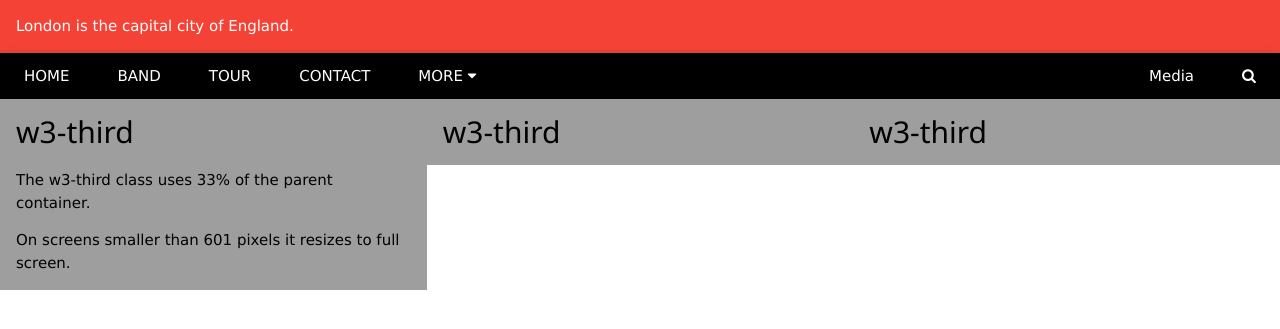
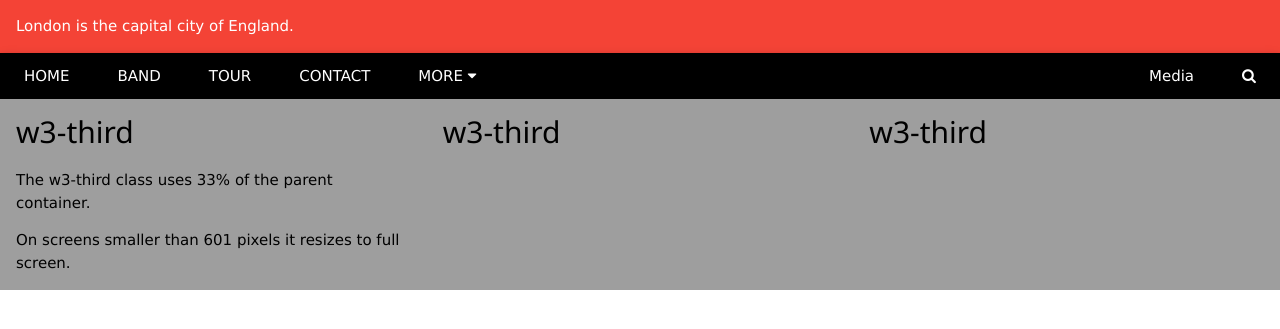
Before and after one commit to mrubyz/test, a Jekyll site: the page built from index.md, in a window 1280 px wide. Shown: the top 329 px of the page. Built offline with Jekyll 4.4.1, drawn with Linux system fonts in a browser that asks for light colours.

Commit message:
Update footer.html

```diff
--- a/_includes/footer.html
+++ b/_includes/footer.html
@@ -1,4 +1,4 @@
-<div class="w3-row">
+<div class="w3-row w3-grey">
 <div class="w3-third w3-container w3-grey">
   <h2>w3-third</h2>
   <p>The w3-third class uses 33% of the parent container.</p>
```
